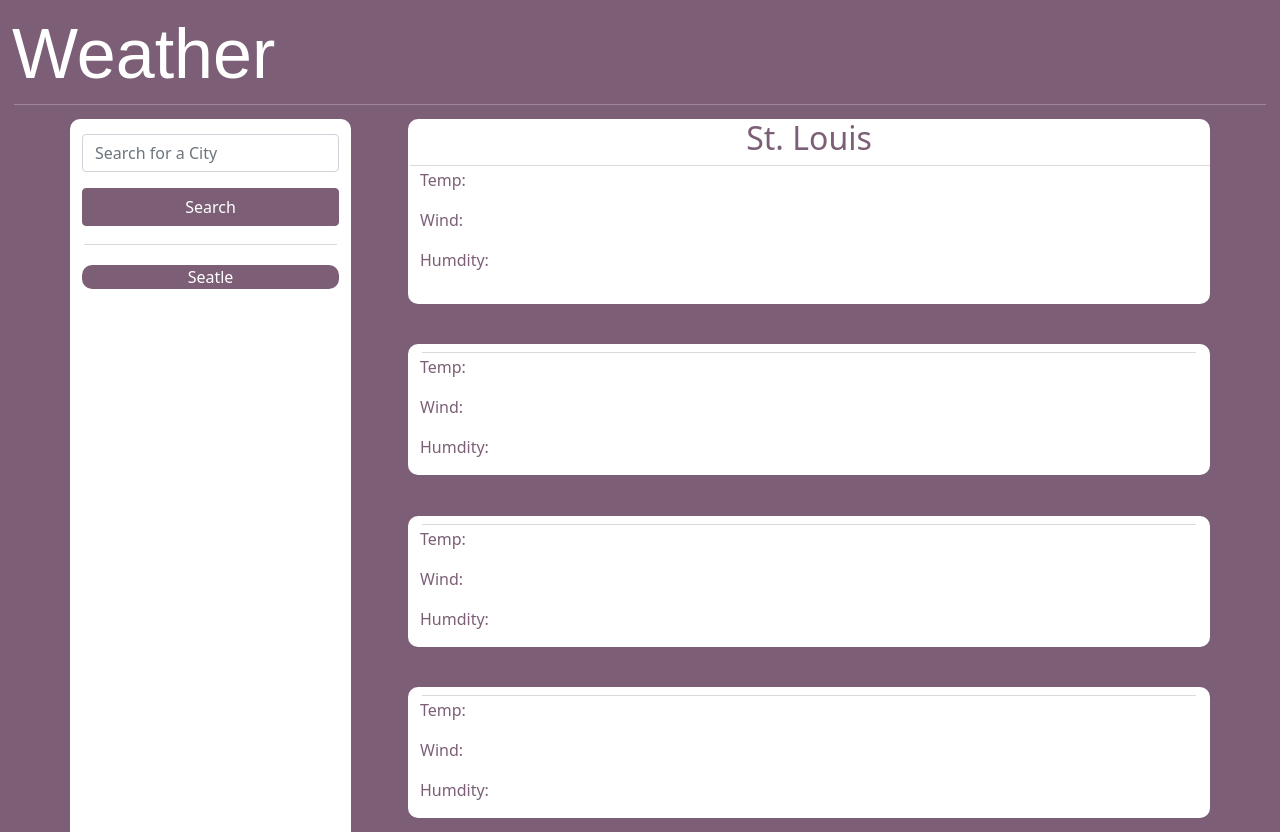
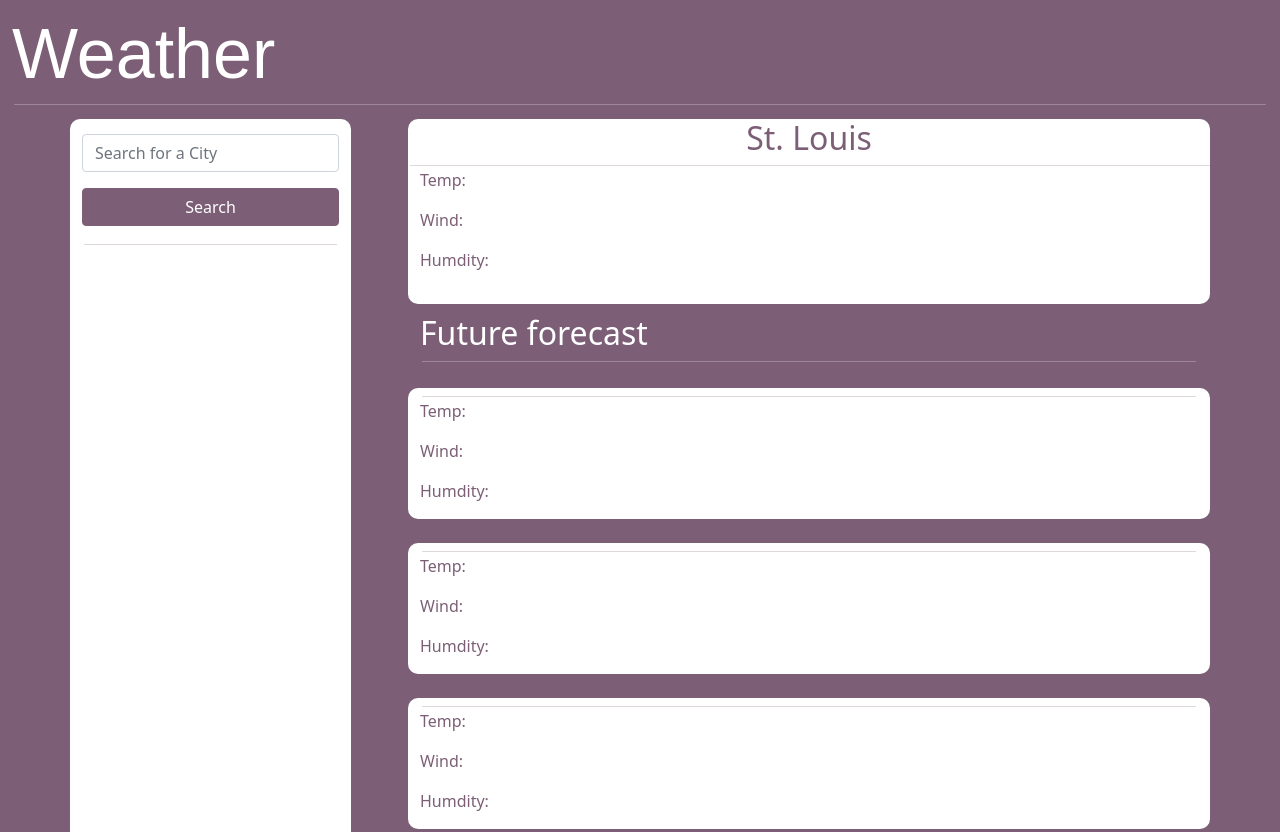
Before and after one commit to NhatWin/hw-6, a website built with Vite: page index.html in a window 1280 px wide. Shown: the top 832 px of the page. Built offline with nearby package versions, Linux system fonts and the light colour scheme; a web font is replaced by a local one.

Commit message:
Fixed up HTML and CSS

```diff
--- a/index.html
+++ b/index.html
@@ -30,7 +30,6 @@
             </div>
           </form>
           <ul id="search-history">
-            <li>Seatle</li>
           </ul>
         </aside>
         <div class="col right-bar">
@@ -43,6 +42,8 @@
               <li>Humdity:<p id="hum"></p></li>
             </ul>
           </main>
+          <h2>Future forecast</h2>
+          <hr>
           <div class="row">
             <section class="days" id="day1">
               <h3></h3>
--- a/src/style.css
+++ b/src/style.css
@@ -52,12 +52,16 @@ main ul {
 }
 
 #search-history {
+  padding: 0;
+}
+
+#search-history li {
   color: var(--themeone);
   background-color: var(--themetwo);
   list-style: none;
   text-align: center;
-  padding: 0;
   border-radius: 10px;
+  margin: 5px;
 }
 
 h2 {
@@ -71,7 +75,7 @@ h2 {
 .days {
   background-color: var(--themeone);
   color: var(--themetwo);
-  margin-top: 5%;
+  margin-top: 3%;
   border-radius: 10px;
 }
 
```
